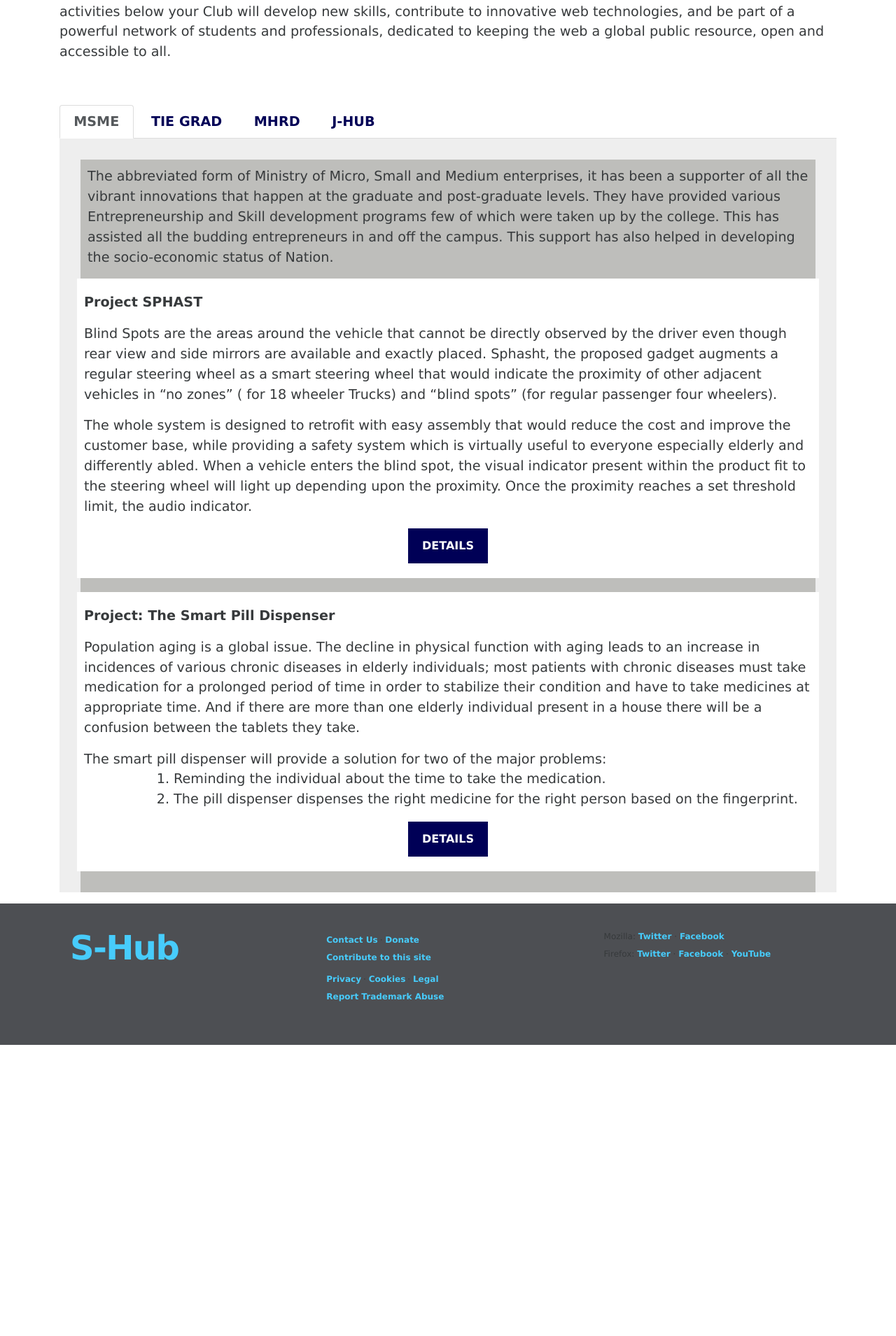
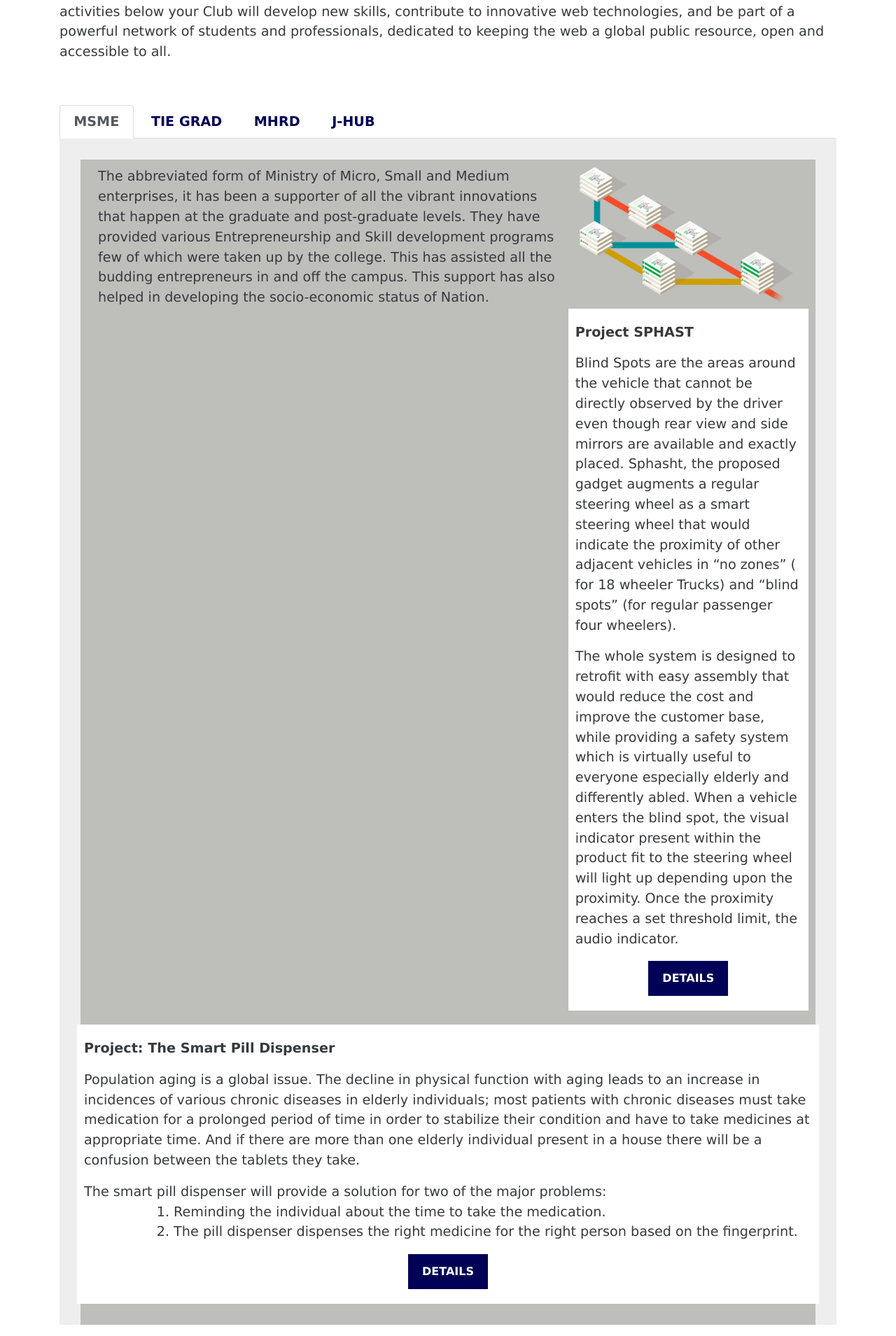
Before and after one commit to SNISTInnovationHub/snistinnovationhub.github.io, a Jekyll site: the page built from _pages/col.html, in a window 1280 px wide. Shown: the part 574-2483 px from the top of the page at 70% size. Built offline with Jekyll 4.4.1, drawn with Linux system fonts in a browser that asks for light colours; nearby versions of some CDN libraries; some web fonts are replaced; library files that are not in the unit come from our copies; before the commit the page ends 2067 px from its top, so only the background shows below that.

Commit message:
Update col.html
trying to give image for msme

```diff
--- a/_pages/col.html
+++ b/_pages/col.html
@@ -49,9 +49,15 @@ permalink: /col/
 
 
   <div role="tabpanel" class="tab-pane active" id="msme">
+   <div class="col-md-8">
     <p>
-The abbreviated form of Ministry of Micro, Small and Medium enterprises, it has been a supporter of all the vibrant innovations that happen at the graduate and post-graduate levels. They have provided various Entrepreneurship and Skill development programs few of which were taken up by the college. This has assisted all the budding entrepreneurs in and off the campus. This support has also helped in developing the socio-economic status of Nation.
+      The abbreviated form of Ministry of Micro, Small and Medium enterprises, it has been a supporter of all the vibrant innovations that happen at the graduate and post-graduate levels. They have provided various Entrepreneurship and Skill development programs few of which were taken up by the college. This has assisted all the budding entrepreneurs in and off the campus. This support has also helped in developing the socio-economic status of Nation.
     </p>
+    </div>
+    <div class="col-md-4">
+       <img src="/static/img/activity-git.png" class="img-responsive" alt="Commons">
+      </div>
+
 
     <div class="row activity">
       <!--<div class="col-md-8"> -->
```
